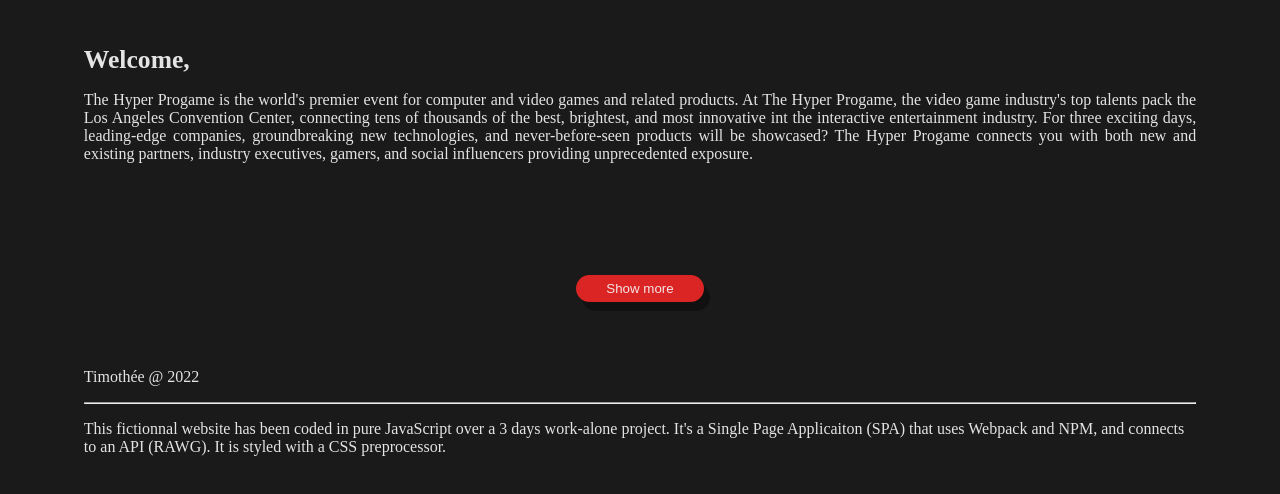
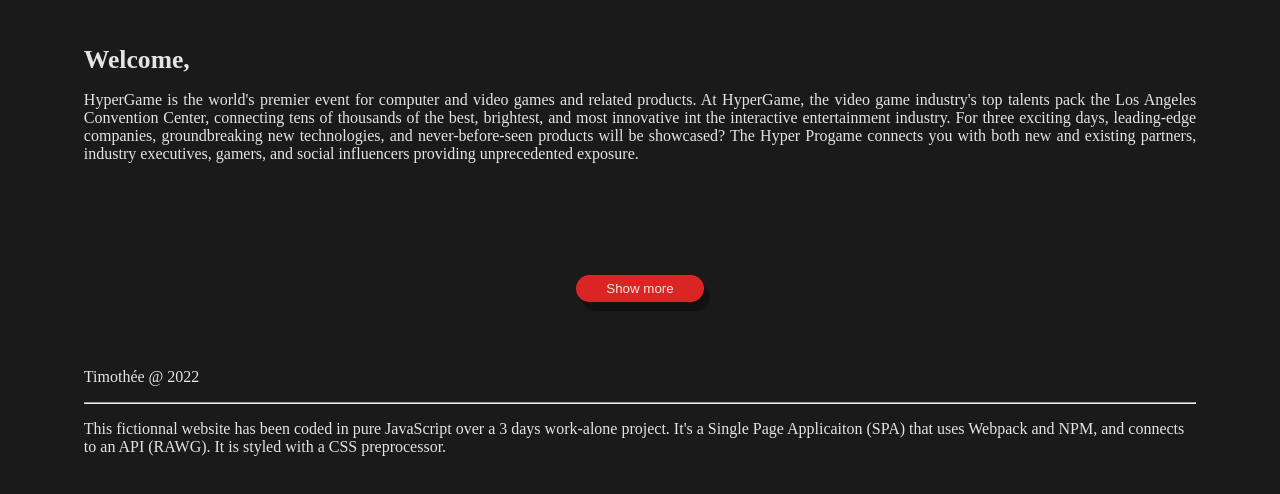
Before and after one commit to TimotheeGimbert/Game_SPA_Webpack_RAWG, a website built with webpack: page index.html in a window 1280 px wide. Shown: the part 148-642 px from the top of the page. Built offline with nearby package versions, Linux system fonts and the light colour scheme; no server answers.

Commit message:
changing name

```diff
--- a/index.html
+++ b/index.html
@@ -6,12 +6,12 @@
   <meta name="viewport" content="width=device-width, initial-scale=1.0">
 
   <link rel="stylesheet" href="./dist/bundle.css">
-  <title>The Hyper ProGame</title>
+  <title>HyperGame</title>
 </head>
 
 <body>
 
-  <div id="pageContent">Choisissez un lien</div>
+  <div id="pageContent"></div>
 
   <script src="./dist/bundle.js"></script>
 </body>
--- a/src/js/pageListDOM.js
+++ b/src/js/pageListDOM.js
@@ -5,7 +5,7 @@ const intro = () => {
     <aside class="intro">
       <h1>Welcome,</h1>
       <p>
-        The Hyper Progame is the world's premier event for computer and video games and related products. At The Hyper Progame,
+        HyperGame is the world's premier event for computer and video games and related products. At HyperGame,
         the video game industry's top talents pack the Los Angeles Convention Center, connecting tens of thousands of the best,
         brightest, and most innovative int the interactive entertainment industry. For three exciting days, leading-edge companies,
         groundbreaking new technologies, and never-before-seen products will be showcased? The Hyper Progame connects you
```
Also changed, not shown: package.json (+5 -5 lines), README.md, dist/bundle.js, 1 other file.
